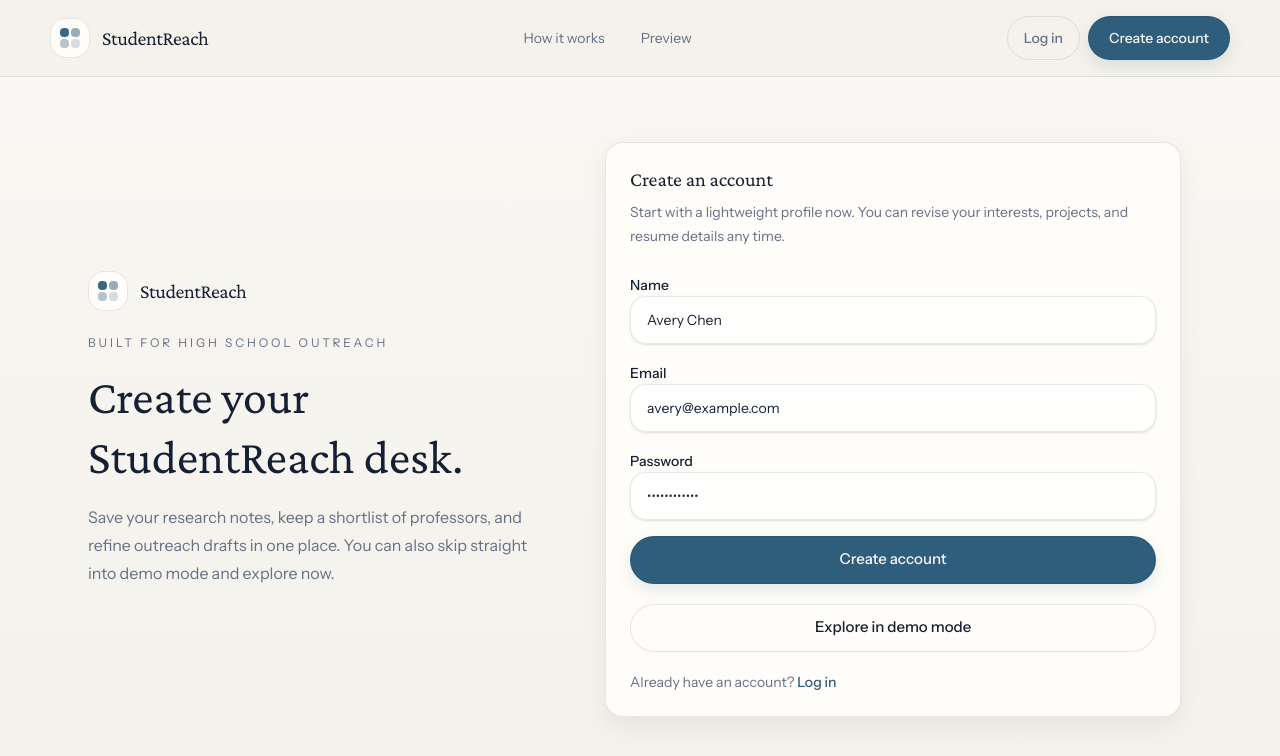
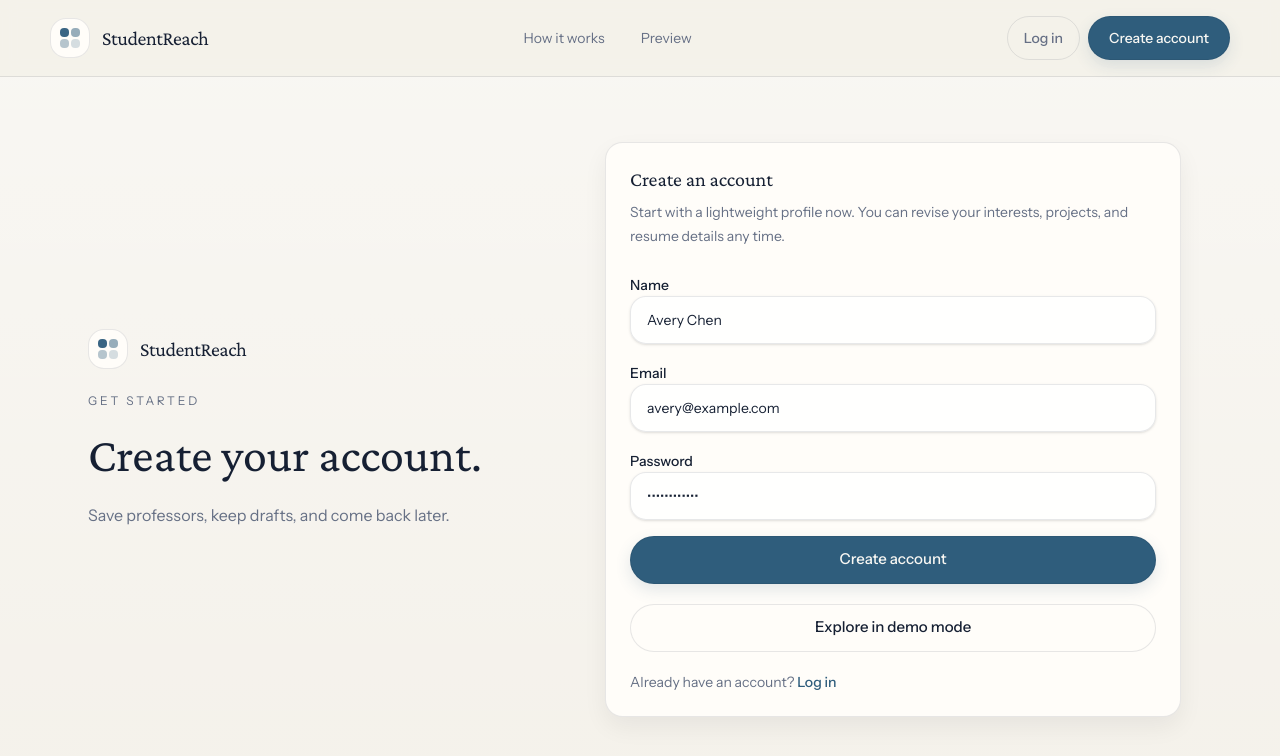
Before and after one commit to vanditb/studentreach, a Next.js app: page /signup in a window 1280 px wide. Shown: the top 756 px of the page. Built offline with nearby package versions, Linux system fonts and the light colour scheme; no server answers.

Commit message:
simplify signup copy

```diff
--- a/src/app/(auth)/signup/page.tsx
+++ b/src/app/(auth)/signup/page.tsx
@@ -48,15 +48,15 @@ export default function SignupPage() {
       <div className="space-y-6 px-2">
         <Logo />
         <div className="space-y-4">
-          <div className="text-xs uppercase tracking-[0.24em] text-muted-foreground">Built for high school outreach</div>
-          <h1 className="font-serif text-5xl leading-tight text-foreground">Create your StudentReach desk.</h1>
+          <div className="text-xs uppercase tracking-[0.24em] text-muted-foreground">Get started</div>
+          <h1 className="font-serif text-5xl leading-tight text-foreground">Create your account.</h1>
           <p className="max-w-xl text-base leading-7 text-muted-foreground">
-            Save your research notes, keep a shortlist of professors, and refine outreach drafts in one place. You can also skip straight into demo mode and explore now.
+            Save professors, keep drafts, and come back later.
           </p>
         </div>
       </div>
 
-      <Card className="mx-auto w-full max-w-xl bg-white/82">
+      <Card className="mx-auto w-full max-w-xl bg-paper">
         <CardHeader>
           <CardTitle>Create an account</CardTitle>
           <CardDescription>
```
